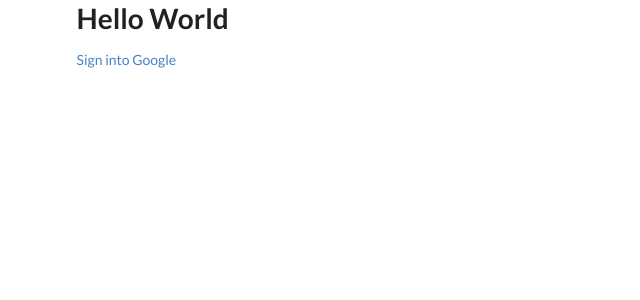
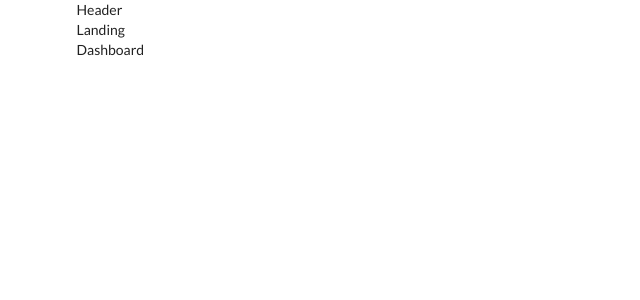
Before and after one commit to campbellpadgett/Survey-App, a React (Create React App) app in the folder client/: page /surveys in a window 1280 px wide. Shown: the top 300 px of the page, without its empty margins (0-640 px from the left). Built offline with nearby package versions, Linux system fonts and the light colour scheme.

Commit message:
added react-router routes
- removed h1 and link

+ Header.js
+ Dashboard.js
+ SurveyNew.js
+ Landing.js

```diff
--- a/client/src/components/App.js
+++ b/client/src/components/App.js
@@ -1,8 +1,26 @@
+
+
+import React from 'react'
+import { BrowserRouter, Route } from 'react-router-dom'
+import Header from './Header'
+import Dashboard from './Dashboard'
+import SurveyNew from './SurveyNew'
+import Landing from './Landing'
+
+
 const App = () => {
   return (
     <div className='ui container'>
-      <h1>Hello World</h1>
-      <a href="/auth/google">Sign into Google</a>
+
+      <BrowserRouter>
+        <div>
+          <Route path='/' component={Header}  />
+          <Route path='/' component={Landing}  />
+          <Route path='/surveys' component={Dashboard}  />
+          <Route path='/surveys/new' component={SurveyNew}  />
+        </div>
+      </BrowserRouter>
+
     </div>
   );
 }
--- /dev/null
+++ b/client/src/components/Dashboard.js
@@ -0,0 +1,11 @@
+import React from 'react';
+
+const Dashboard = () => {
+    return (
+        <div>
+            Dashboard
+        </div>
+    );
+}
+
+export default Dashboard;
--- /dev/null
+++ b/client/src/components/Header.js
@@ -0,0 +1,11 @@
+import React from 'react';
+
+const Header = () => {
+    return (
+        <div>
+            Header
+        </div>
+    );
+}
+
+export default Header;
--- /dev/null
+++ b/client/src/components/Landing.js
@@ -0,0 +1,11 @@
+import React from 'react';
+
+const Landing = () => {
+    return (
+        <div>
+            Landing
+        </div>
+    );
+}
+
+export default Landing;
--- /dev/null
+++ b/client/src/components/SurveyNew.js
@@ -0,0 +1,11 @@
+import React from 'react';
+
+const SurveyNew = () => {
+    return (
+        <div>
+            SurveyNew
+        </div>
+    );
+}
+
+export default SurveyNew;
```
